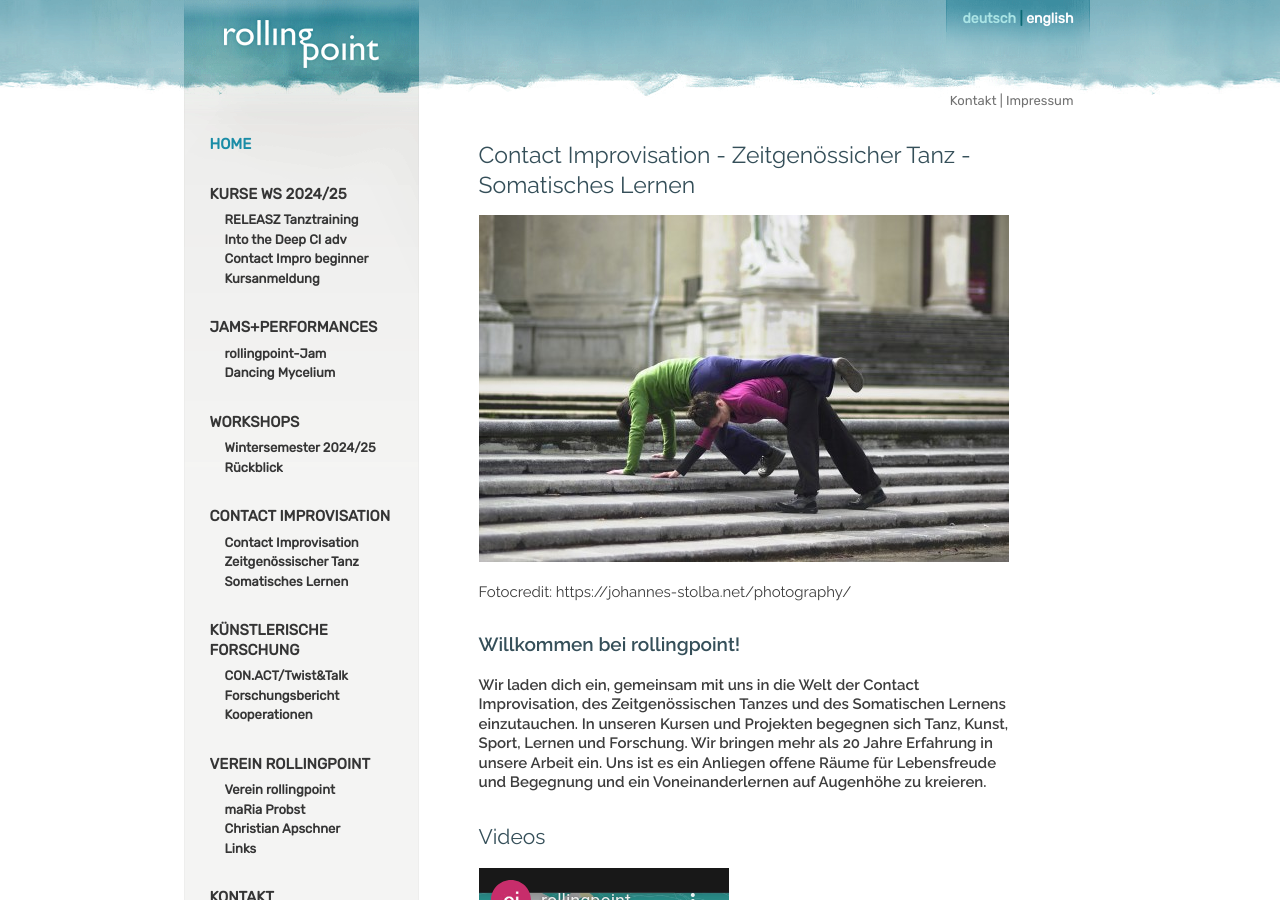
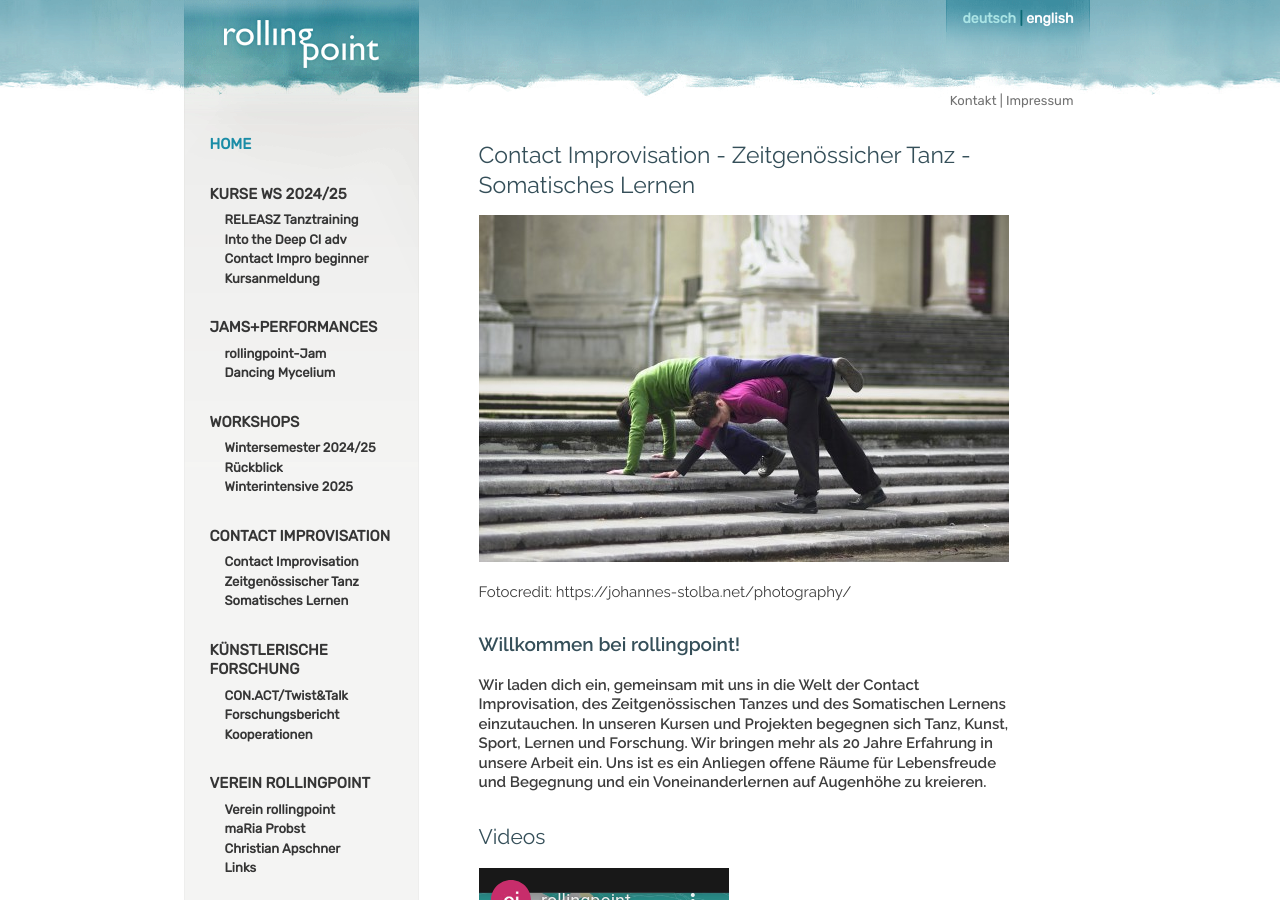
Before and after one commit to manulari/rollingpointat, a Jekyll site: the page built from _pages_de/index.md, in a window 1280 px wide and 900 px high. Built offline with Jekyll 4.4.1, drawn with Linux system fonts in a browser that asks for light colours; comment, search, counter and statistics services are not loaded.

Commit message:
Update Settings “nav_de”

```diff
--- a/_data/nav_de.yml
+++ b/_data/nav_de.yml
@@ -26,6 +26,8 @@ entries:
         path: /wsws2024
       - title: Rückblick
         path: /rückblick
+      - title: Winterintensive 2025
+        path: /winterintensive
   - title: CONTACT IMPROVISATION
     path: /contact-improvisation
     subentries:
```
